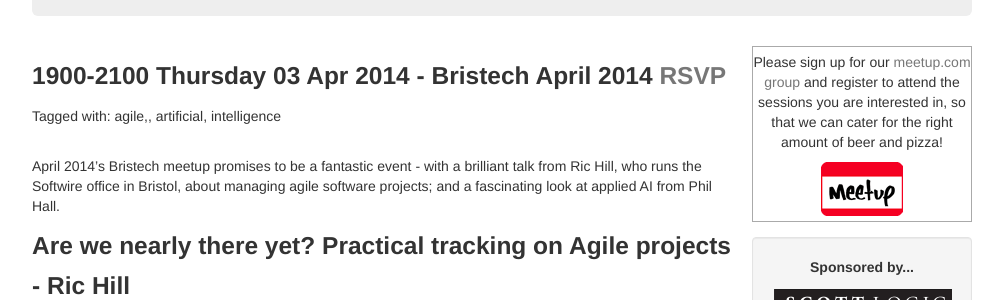
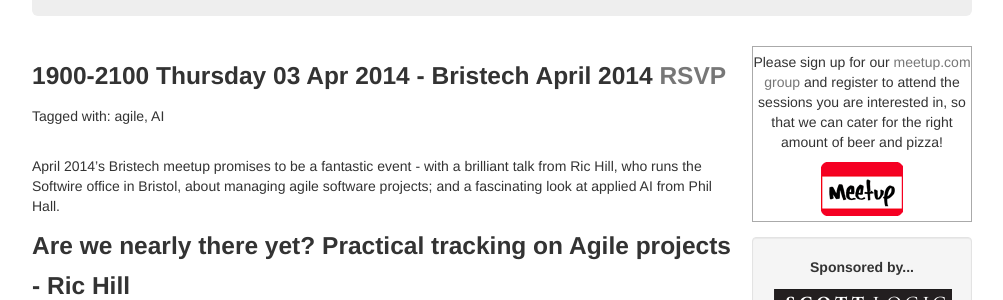
Before and after one commit to bris-tech/bris-tech.github.io, a Jekyll site: the page built from _posts/2014-04-03-april-2014.md, in a window 1280 px wide. Shown: the part 281-581 px from the top of the page, without its empty margins (138-1141 px from the left). Built offline with Jekyll 4.4.1, drawn with Linux system fonts in a browser that asks for light colours.

Commit message:
Turns out the tags are space separated

```diff
--- a/_posts/2014-04-03-april-2014.md
+++ b/_posts/2014-04-03-april-2014.md
@@ -3,7 +3,7 @@ layout: session
 title: "Bristech April 2014"
 categories: event
 speakers: [richill, philhall]
-tags: agile, artificial intelligence
+tags: agile AI
 meetupid: 169969712
 ---
 
```
